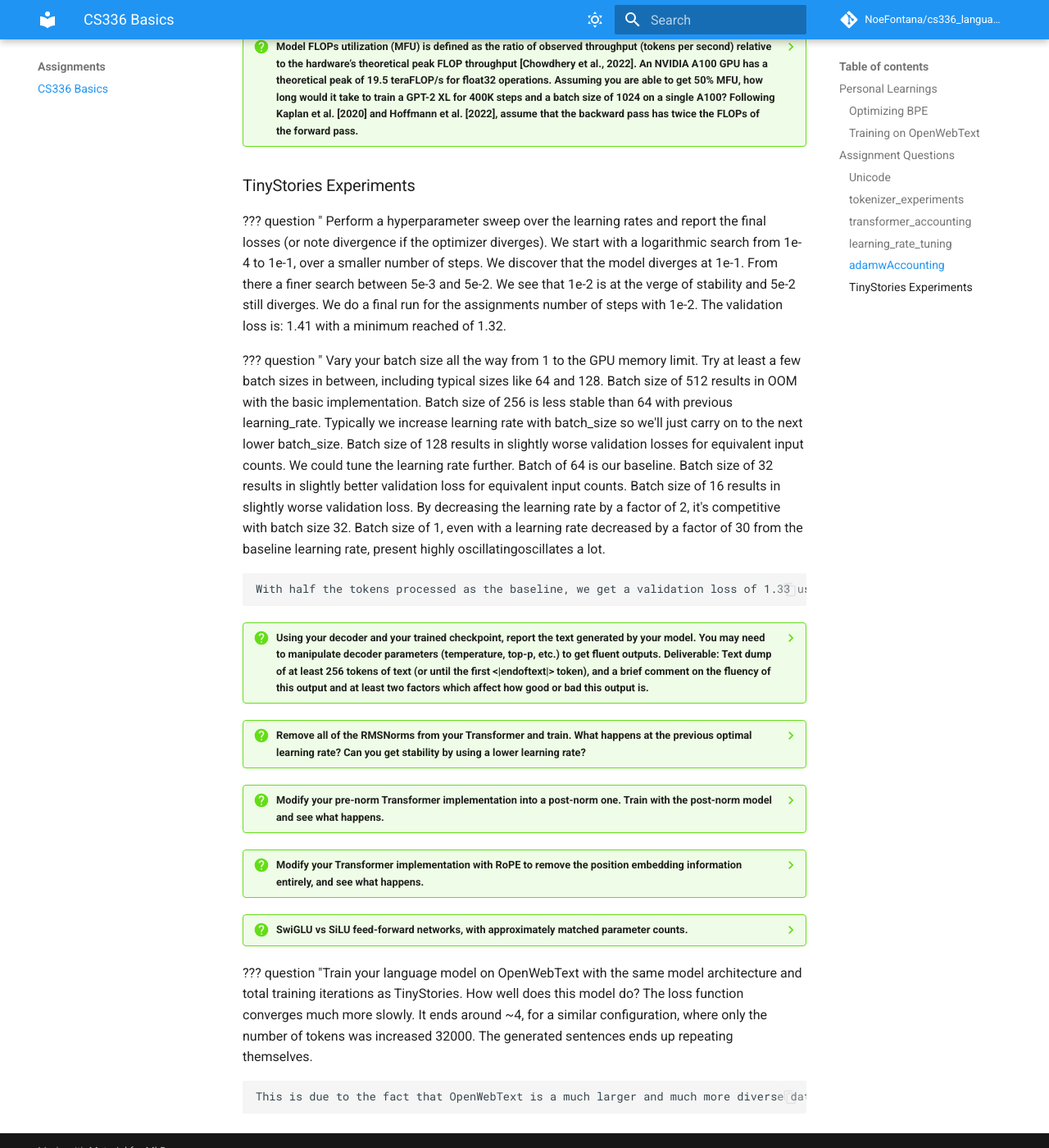
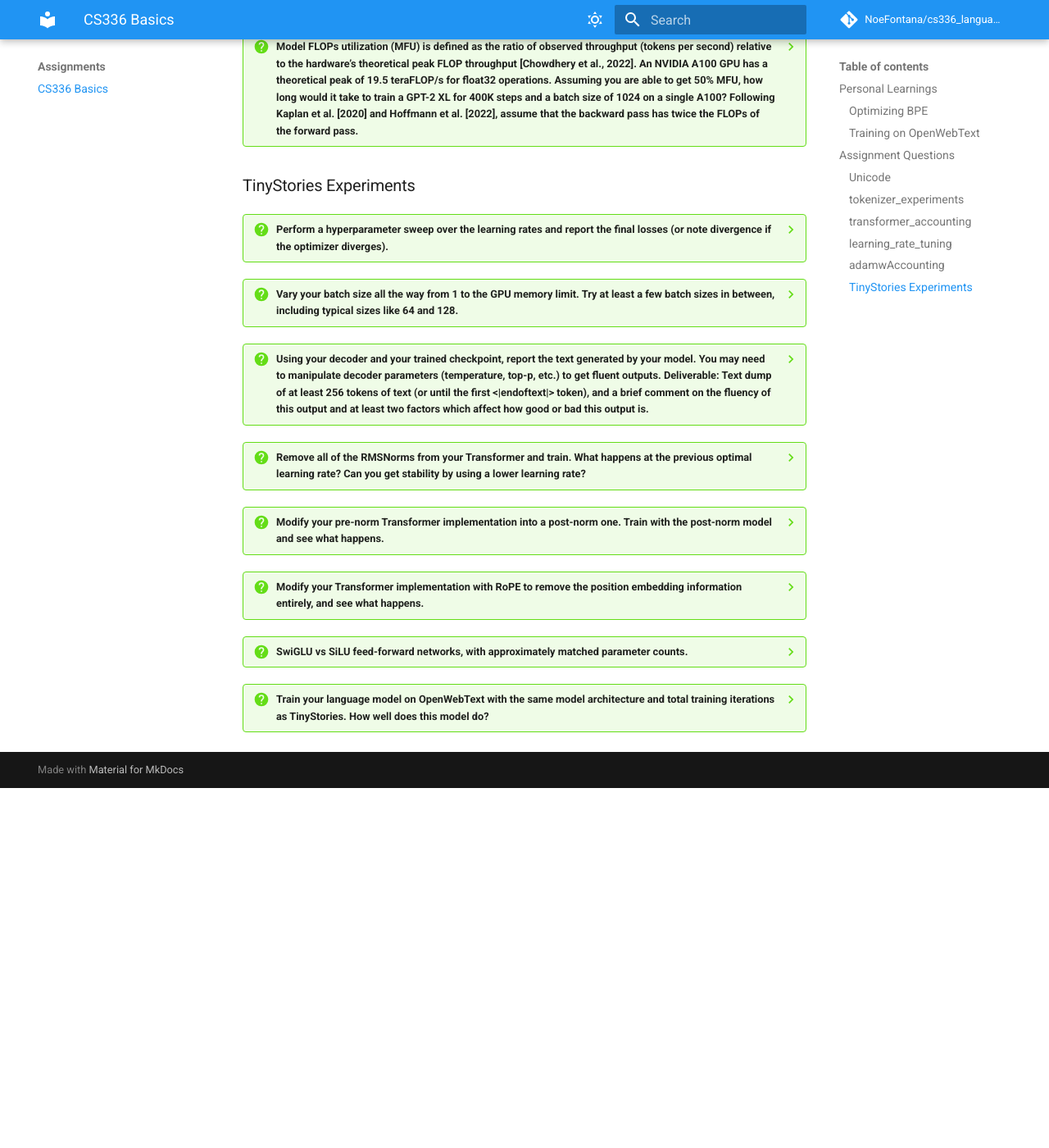
Before and after one commit to NoeFontana/cs336_language_model, an MkDocs documentation site: the page built from docs/assignments/learnings_basics.md, in a window 1280 px wide and 1400 px high, scrolled down 2863 px. Shown: the whole window at 82% size. Built offline with MkDocs 1.6.1 and Material for MkDocs 9.7.7, drawn with Linux system fonts in a browser that asks for light colours; comment, search, counter and statistics services are not loaded; after the commit the page ends 3824 px from its top, so only the background shows below that; some of the changed lines change nothing that is shown; some of the changed text lies outside the part shown.

Commit message:
docs(fix,rendering): Integrate MathJax for mathematical rendering in documentation and fix a few question delimiters.

```diff
--- a/docs/assignments/learnings_basics.md
+++ b/docs/assignments/learnings_basics.md
@@ -137,11 +137,11 @@
 
 <!-- prettier-ignore-start -->
 
-??? question " Perform a hyperparameter sweep over the learning rates and report the final losses (or note divergence if the optimizer diverges).
+??? question "Perform a hyperparameter sweep over the learning rates and report the final losses (or note divergence if the optimizer diverges)."
     We start with a logarithmic search from 1e-4 to 1e-1, over a smaller number of steps. We discover that the model diverges at 1e-1.
     From there a finer search between 5e-3 and 5e-2. We see that 1e-2 is at the verge of stability and 5e-2 still diverges. We do a final run for the assignments number of steps with 1e-2. The validation loss is: 1.41 with a minimum reached of 1.32.
 
-??? question " Vary your batch size all the way from 1 to the GPU memory limit. Try at least a few batch sizes in between, including typical sizes like 64 and 128.
+??? question "Vary your batch size all the way from 1 to the GPU memory limit. Try at least a few batch sizes in between, including typical sizes like 64 and 128."
     Batch size of 512 results in OOM with the basic implementation.
     Batch size of 256 is less stable than 64 with previous learning_rate. Typically we increase learning rate with batch_size so we'll just carry on to the next lower batch_size.
     Batch size of 128 results in slightly worse validation losses for equivalent input counts. We could tune the learning rate further.
@@ -185,7 +185,7 @@
     SiLU reached 1.41 final loss vs 1.33 for SwiGLU.
     From the loss, curve this is more chance than anything for this experiment. Larger scales experiments are warranted to show that SwiGLU is better.
 
-??? question "Train your language model on OpenWebText with the same model architecture and total training  iterations as TinyStories. How well does this model do?
+??? question "Train your language model on OpenWebText with the same model architecture and total training  iterations as TinyStories. How well does this model do?"
     The loss function converges much more slowly. It ends around ~4, for a similar configuration, where only the number of tokens was increased 32000.
     The generated sentences ends up repeating themselves.
 
--- /dev/null
+++ b/docs/javascripts/mathjax.js
@@ -0,0 +1,27 @@
+window.MathJax = {
+    tex: {
+        inlineMath: [["\\(", "\\)"]],
+        displayMath: [["\\[", "\\]"]],
+        processEscapes: true,
+        processEnvironments: true
+    },
+    options: {
+        ignoreHtmlClass: ".*|",
+        processHtmlClass: "arithmatex"
+    }
+};
+
+document.addEventListener("DOMContentLoaded", () => {
+    if (typeof MathJax !== "undefined" && MathJax.typesetPromise) {
+        MathJax.typesetPromise();
+    }
+});
+
+/* Support for mkdocs-material's instant loading if it gets enabled later */
+if (typeof document.subscribe === "function") {
+    document.subscribe(() => {
+        if (typeof MathJax !== "undefined" && MathJax.typesetPromise) {
+            MathJax.typesetPromise();
+        }
+    });
+}
--- a/mkdocs.yml
+++ b/mkdocs.yml
@@ -57,6 +57,12 @@
       alternate_style: true
   - attr_list
   - md_in_html
+  - pymdownx.arithmatex:
+      generic: true
+
+extra_javascript:
+  - javascripts/mathjax.js
+  - https://unpkg.com/mathjax@3/es5/tex-mml-chtml.js
 
 nav:
   - Home: index.md
```
